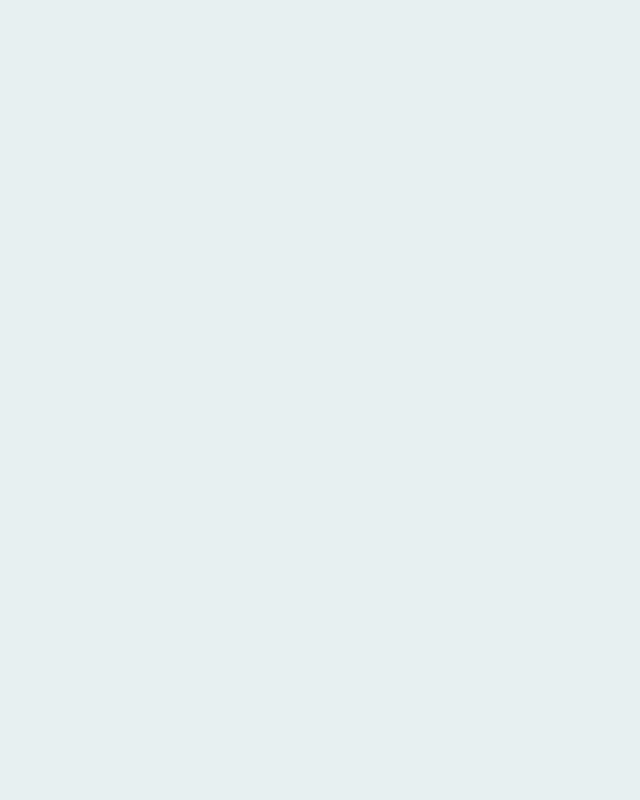
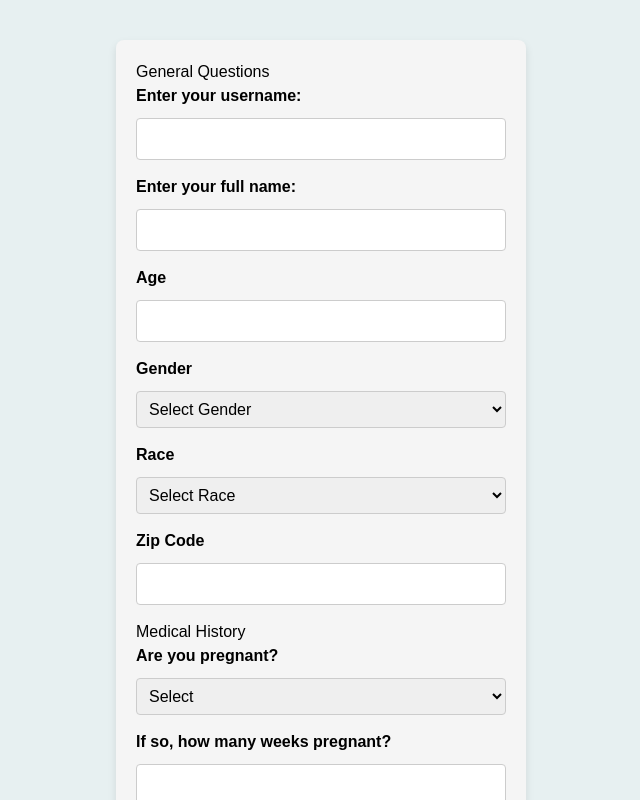
Before and after one commit to cfgtexas24/Team-1, a React (Create React App) app in the folder frontend/: page /survey-form in a window 1280 px wide. Before the commit this address had no page. Shown: the top 800 px of the page, without its empty margins (319-959 px from the left). Built offline with nearby package versions, Linux system fonts and the light colour scheme.

Commit message:
new UI for survey

```diff
--- a/frontend/src/App.js
+++ b/frontend/src/App.js
@@ -8,18 +8,20 @@ import Login from './components/Login';
 import PatientDashboard from './components/PatientDashboard';
 import ProviderDashboard from './components/ProviderDashboard';
 import AdminDashboard from './components/AdminDashboard'; // Import the AdminDashboard component
+import SurveyForm from './components/SurveyForm';
 
 function App() {
   return (
     <BrowserRouter>
       <Routes>
-        <Route path="/" element={<Home />} />
+        <Route path="/" element={<SignUp />} />
         <Route path="/patient/login" element={<Login />} />
         <Route path="/patient/home" element={<PatientDashboard />} />
-        <Route path="/patient/signup" element={<SignUp />} />
         {/* Standalone Admin Dashboard Route */}
         <Route path="/admin/dashboard" element={<AdminDashboard />} />
         <Route path="/provider-dashboard" element={<ProviderDashboard />} />
+        <Route path="/survey-form" element={<SurveyForm />} />
+
       </Routes>
     </BrowserRouter>
   );
--- a/frontend/src/components/Login.js
+++ b/frontend/src/components/Login.js
@@ -9,7 +9,7 @@ const Login = () => {
         <input type="text" placeholder="Username" className="input-box" />
         <input type="password" placeholder="Password" className="input-box" />
         <button type="submit" className="submit-button">Login</button>
-        <Link to="/patient/signup">Create Account</Link>
+        <Link to="/">Create Account</Link>
       </form>
     </div>
   )
--- a/frontend/src/components/SurveyForm.css
+++ b/frontend/src/components/SurveyForm.css
@@ -1,132 +1,57 @@
-/* General Styles */
 body {
-    font-family: 'Arial', sans-serif;
-    background-color: #f6f5f2; /* Beige background */
-    color: #333; /* Dark gray text */
   margin: 0;
-    padding: 0;
   display: flex;
   justify-content: center;
-    align-items: center;
-    height: 100vh;
+  align-items: flex-start; /* Align items at the start */
+  min-height: 100vh;
+  font-family: Arial, sans-serif;
+  background-color: #e7f0f1;
+  padding: 20px; /* Add some padding to prevent the form from touching the top */
+  box-sizing: border-box; /* Include padding in height calculation */
+  overflow-y: auto; /* Allow vertical scrolling if needed */
 }
 
 .survey-form {
-    background-color: white;
-    width: 60%;
-    max-width: 800px;
-    padding: 2rem;
-    border-radius: 10px;
-    box-shadow: 0 4px 12px rgba(0, 0, 0, 0.1);
+  display: flex;
+  flex-direction: column;
+  max-width: 500px;
+  width: 100%;
+  background-color: #f5f5f5;
+  padding: 20px;
+  border-radius: 8px;
+  box-shadow: 0 4px 8px rgba(0, 0, 0, 0.1);
+  margin-top: 20px; /* Add some margin from the top */
 }
 
-  h2 {
-    color: #444; /* Darker gray */
-    font-size: 1.5rem;
-    text-align: center;
-    margin-bottom: 1.5rem;
-    border-bottom: 2px solid #ddd;
-    padding-bottom: 0.5rem;
+.form-group {
+  margin-bottom: 15px;
 }
 
-  .question-block {
-    margin-bottom: 1.5rem;
-    display: flex;
-    flex-direction: column;
+label {
+  display: block;
+  margin-bottom: 5px;
+  font-weight: bold;
 }
 
-  .question-block p {
-    font-size: 1rem;
-    color: #555;
-    margin-bottom: 0.5rem;
+input, select {
+  width: 100%;
+  padding: 8px;
+  margin-top: 5px;
+  box-sizing: border-box;
+  border-radius: 4px;
+  border: 1px solid #ccc;
 }
 
-  /* Input Fields */
-  input[type="text"],
-  input[type="date"],
-  input[type="number"],
-  select {
-    padding: 0.7rem;
-    font-size: 1rem;
+button {
+  padding: 10px;
+  background-color: #4CAF50;
+  color: white;
+  border: none;
   border-radius: 5px;
-    border: 1px solid #ddd;
-    background-color: #f9f9f9;
-    transition: background-color 0.3s, border-color 0.3s;
-  }
-
-  input:focus,
-  select:focus {
-    outline: none;
-    background-color: #fff;
-    border-color: #62b5b7; /* Teal border on focus */
-  }
-
-  input[type="number"]::-webkit-inner-spin-button {
-    appearance: none;
-  }
-
-  .text-input,
-  .number-input,
-  .date-input {
+  cursor: pointer;
   width: 100%;
 }
 
-  /* Buttons */
-  .submit-btn {
-    background-color: #62b5b7; /* Teal button */
-    color: white;
-    font-size: 1rem;
-    padding: 0.7rem 1.5rem;
-    border: none;
-    border-radius: 5px;
-    cursor: pointer;
-    transition: background-color 0.3s;
-    text-align: center;
-    width: 100%;
+button:hover {
+  background-color: #45a049;
 }
-
-  .submit-btn:hover {
-    background-color: #4ca0a3; /* Darker teal on hover */
-  }
-
-  .thank-you-message h2 {
-    color: #62b5b7;
-  }
-
-  /* Additional Styles */
-  select {
-    background-color: #f9f9f9;
-  }
-
-  /* Mobile responsiveness */
-  @media (max-width: 768px) {
-    .survey-form {
-      width: 90%;
-      padding: 1.5rem;
-    }
-  }
-
-  @media (max-width: 480px) {
-    h2 {
-      font-size: 1.25rem;
-    }
-
-    input,
-    select {
-      font-size: 0.9rem;
-    }
-
-    .submit-btn {
-      font-size: 0.9rem;
-    }
-  }
-
-  /* Divider for sections */
-  h2:after {
-    content: '';
-    display: block;
-    width: 50px;
-    height: 4px;
-    background-color: #efb3a2; /* Pink divider */
-    margin: 0.5rem auto;
-  }
--- a/frontend/src/components/SurveyForm.js
+++ b/frontend/src/components/SurveyForm.js
@@ -1,4 +1,5 @@
 import React, { useState } from "react";
+import './SurveyForm.css';
 
 const SurveyForm = () => {
   // Initialize state for each question
@@ -26,6 +27,8 @@ const SurveyForm = () => {
 
     // Create an object with the survey data
     const surveyData = {
+      username,
+      name,
       age,
       gender,
       race,
@@ -50,15 +53,12 @@ const SurveyForm = () => {
         headers: {
           "Content-Type": "application/json",
         },
-        body: JSON.stringify(surveyData), // Convert the object to JSON string
+        body: JSON.stringify(surveyData),
       });
 
       if (response.ok) {
-        // Handle successful response
         console.log("Survey submitted successfully!");
-        // Optionally clear the form after submission
       } else {
-        // Handle error response
         console.log("Error submitting the survey");
       }
     } catch (error) {
@@ -67,29 +67,36 @@ const SurveyForm = () => {
   };
 
   return (
-    <form onSubmit={handleSubmit}>
+    <form onSubmit={handleSubmit} className="survey-form">
       <h2>General Questions</h2>
-      <label>Enter your username: </label>
+      <div className="form-group">
+        <label>Enter your username:</label>
         <input
           type="text"
           value={username}
           onChange={(e) => setUsername(e.target.value)}
         />
+      </div>
 
-      <label>Enter your full name: </label>
+      <div className="form-group">
+        <label>Enter your full name:</label>
         <input
           type="text"
           value={name}
           onChange={(e) => setName(e.target.value)}
         />
+      </div>
 
+      <div className="form-group">
         <label>Age</label>
         <input
           type="number"
           value={age}
           onChange={(e) => setAge(e.target.value)}
         />
+      </div>
 
+      <div className="form-group">
         <label>Gender</label>
         <select value={gender} onChange={(e) => setGender(e.target.value)} required>
           <option value="">Select Gender</option>
@@ -98,7 +105,9 @@ const SurveyForm = () => {
           <option value="non-binary">Non-binary</option>
           <option value="other">Other</option>
         </select>
+      </div>
 
+      <div className="form-group">
         <label>Race</label>
         <select value={race} onChange={(e) => setRace(e.target.value)} required>
           <option value="">Select Race</option>
@@ -108,7 +117,9 @@ const SurveyForm = () => {
           <option value="hispanic">Hispanic</option>
           <option value="other">Other</option>
         </select>
+      </div>
 
+      <div className="form-group">
         <label>Zip Code</label>
         <input
           type="number"
@@ -116,50 +127,64 @@ const SurveyForm = () => {
           onChange={(e) => setZipCode(e.target.value)}
           required
         />
+      </div>
 
       <h2>Medical History</h2>
+      <div className="form-group">
         <label>Are you pregnant?</label>
         <select value={pregnant} onChange={(e) => setPregnant(e.target.value)} required>
           <option value="">Select</option>
           <option value="yes">Yes</option>
           <option value="no">No</option>
         </select>
+      </div>
 
+      <div className="form-group">
         <label>If so, how many weeks pregnant?</label>
         <input
           type="number"
           value={weeksPregnant}
           onChange={(e) => setWeeksPregnant(e.target.value)}
         />
+      </div>
 
+      <div className="form-group">
         <label>How many pregnancies have you had before?</label>
         <input
           type="number"
           value={previousPregnancies}
           onChange={(e) => setPreviousPregnancies(e.target.value)}
         />
+      </div>
 
+      <div className="form-group">
         <label>Are you postpartum?</label>
         <select value={postpartum} onChange={(e) => setPostpartum(e.target.value)} required>
           <option value="">Select</option>
           <option value="yes">Yes</option>
           <option value="no">No</option>
         </select>
+      </div>
 
+      <div className="form-group">
         <label>If postpartum, how many weeks since birth?</label>
         <input
           type="number"
           value={weeksSinceBirth}
           onChange={(e) => setWeeksSinceBirth(e.target.value)}
         />
+      </div>
 
+      <div className="form-group">
         <label>Have you ever had a miscarriage?</label>
-      <select value={pregnant} onChange={(e) => setMiscarriage(e.target.value)} required>
+        <select value={miscarriages} onChange={(e) => setMiscarriage(e.target.value)} required>
           <option value="">Select</option>
           <option value="yes">Yes</option>
           <option value="no">No</option>
         </select>
+      </div>
 
+      <div className="form-group">
         <label>Have you experienced any seizures in the past?</label>
         <select value={seizures} onChange={(e) => setSeizures(e.target.value)} required>
           <option value="">Select</option>
@@ -167,7 +192,9 @@ const SurveyForm = () => {
           <option value="no">No</option>
           <option value="na">N/A</option>
         </select>
+      </div>
 
+      <div className="form-group">
         <label>Have you experienced preeclampsia in the past?</label>
         <select value={preeclampsia} onChange={(e) => setPreeclampsia(e.target.value)} required>
           <option value="">Select</option>
@@ -175,9 +202,10 @@ const SurveyForm = () => {
           <option value="no">No</option>
           <option value="na">N/A</option>
         </select>
-
+      </div>
 
       <h2>Healthcare Access</h2>
+      <div className="form-group">
         <label>Do you have health insurance?</label>
         <select value={healthInsurance} onChange={(e) => setHealthInsurance(e.target.value)} required>
           <option value="">Select</option>
@@ -185,20 +213,25 @@ const SurveyForm = () => {
           <option value="no">No</option>
           <option value="uncertain">Uncertain</option>
         </select>
+      </div>
 
+      <div className="form-group">
         <label>What is your current housing situation?</label>
         <select value={unhoused} onChange={(e) => setUnhoused(e.target.value)} required>
           <option value="">Select</option>
-        <option value="yes">Stable Housing Situation</option>
-        <option value="no">Unstable Housing Situation</option>
+          <option value="stable">Stable Housing Situation</option>
+          <option value="unstable">Unstable Housing Situation</option>
         </select>
+      </div>
 
+      <div className="form-group">
         <label>Are you currently on food stamps?</label>
         <select value={foodStamps} onChange={(e) => setFoodStamps(e.target.value)} required>
           <option value="">Select</option>
           <option value="yes">Yes</option>
           <option value="no">No</option>
         </select>
+      </div>
 
       <button type="submit">Submit</button>
     </form>
```
Lines whose indentation alone changed are shown as unchanged.
